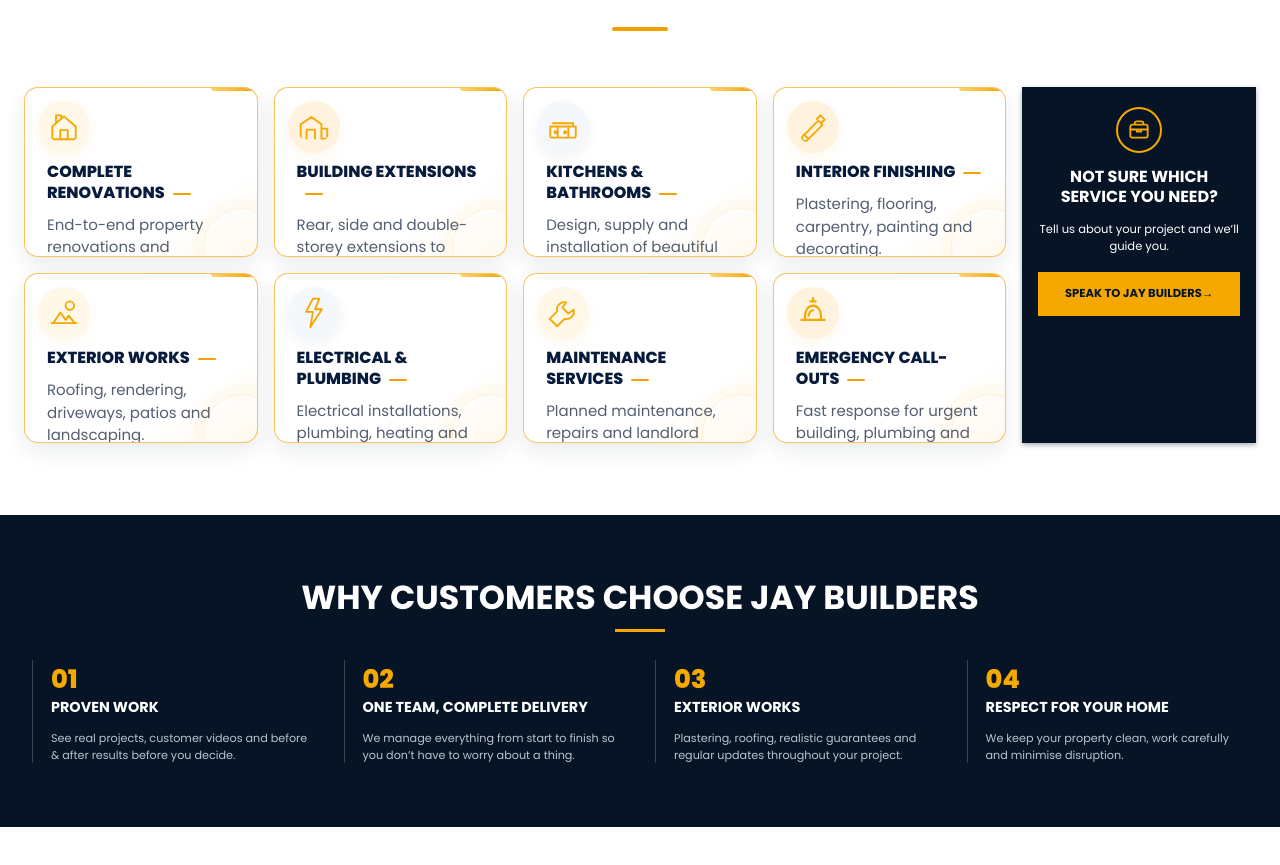
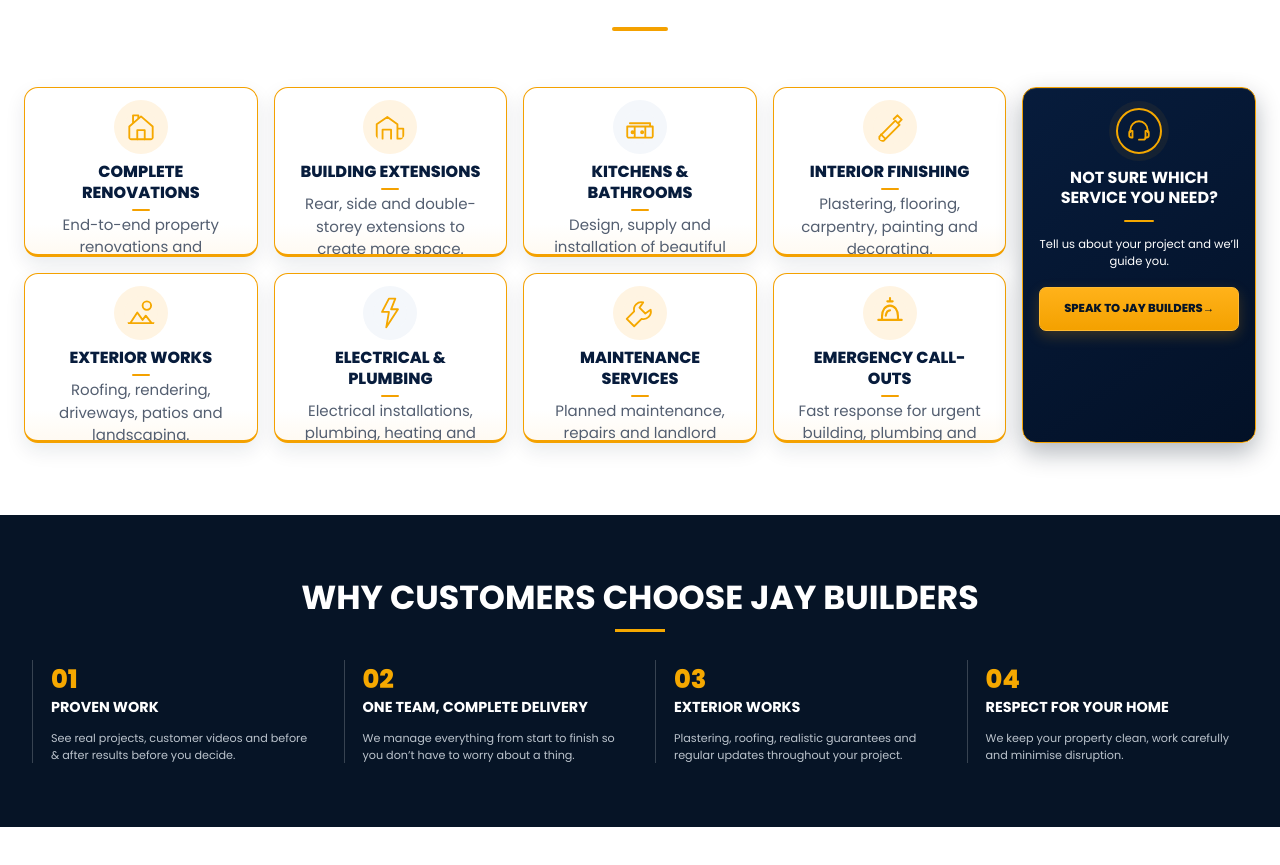
Before and after one commit to Srujan-DiagonalMatrix/jay-builders, a React (Vite) app: page / in a window 1280 px wide. Shown: the part 2149-3014 px from the top of the page. Built offline with nearby package versions, Linux system fonts and the light colour scheme.

Commit message:
Align service cards with visual reference

```diff
--- a/src/components/ServicesGrid.tsx
+++ b/src/components/ServicesGrid.tsx
@@ -22,8 +22,9 @@
         <aside className="guidance-card">
           <span className="guidance-card__icon" aria-hidden="true">
             <svg viewBox="0 0 24 24" focusable="false">
-              <path d="M8 7V5.75C8 4.78 8.78 4 9.75 4h4.5C15.22 4 16 4.78 16 5.75V7M5.75 7h12.5C19.22 7 20 7.78 20 8.75v8.5c0 .97-.78 1.75-1.75 1.75H5.75C4.78 19 4 18.22 4 17.25v-8.5C4 7.78 4.78 7 5.75 7Z" />
-              <path d="M4 11.5h16M10 11.5v2h4v-2" />
+              <path d="M4 13v-2a8 8 0 0 1 16 0v2" />
+              <path d="M5.5 12H4.75A1.75 1.75 0 0 0 3 13.75v2.5C3 17.22 3.78 18 4.75 18H6v-6h-.5ZM18 12h1.25c.97 0 1.75.78 1.75 1.75v2.5c0 .97-.78 1.75-1.75 1.75H18v-6Z" />
+              <path d="M18 18c0 1.1-.9 2-2 2h-2M14 20h-2" />
             </svg>
           </span>
           <h3>{content.guidance.heading}</h3>
```
Also changed, not shown: src/styles/global.css.
